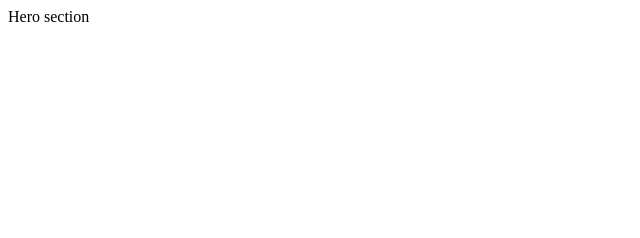
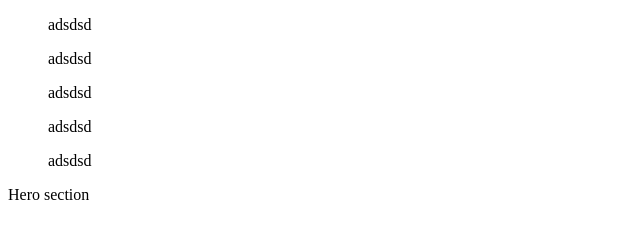
Before and after one commit to Azamatjon0110/33-dars, a plain HTML site: page index.html in a window 1280 px wide. Shown: the whole page, without its empty margins (0-640 px from the left). Drawn offline with Linux system fonts and the light colour scheme.

Commit message:
Add header list

```diff
--- a/index.html
+++ b/index.html
@@ -16,7 +16,13 @@
   <!-- SITE HEADER START -->
 
   <header class="site-header">
-
+    <div class="container">
+      <ul class="li">adsdsd</ul>
+      <ul class="li">adsdsd</ul>
+      <ul class="li">adsdsd</ul>
+      <ul class="li">adsdsd</ul>
+      <ul class="li">adsdsd</ul>
+    </div>
   </header>
 
   <!-- SITE HEADER END -->
```
